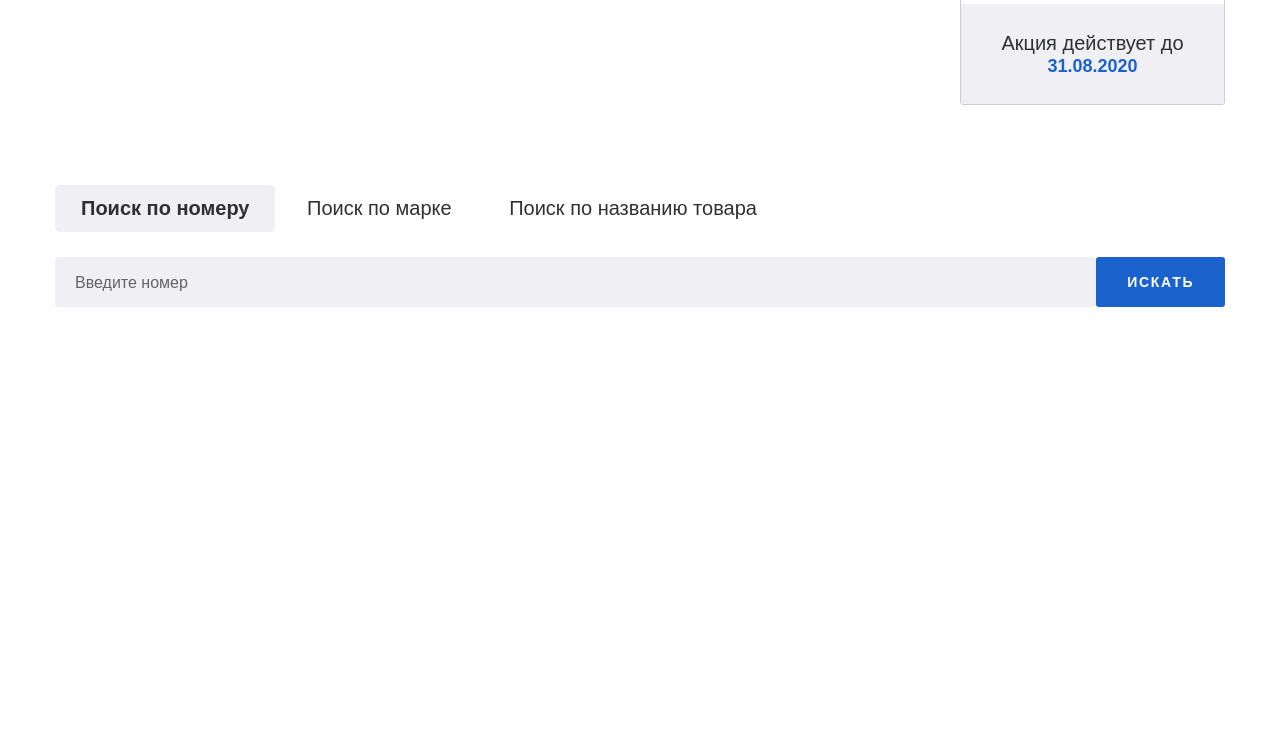
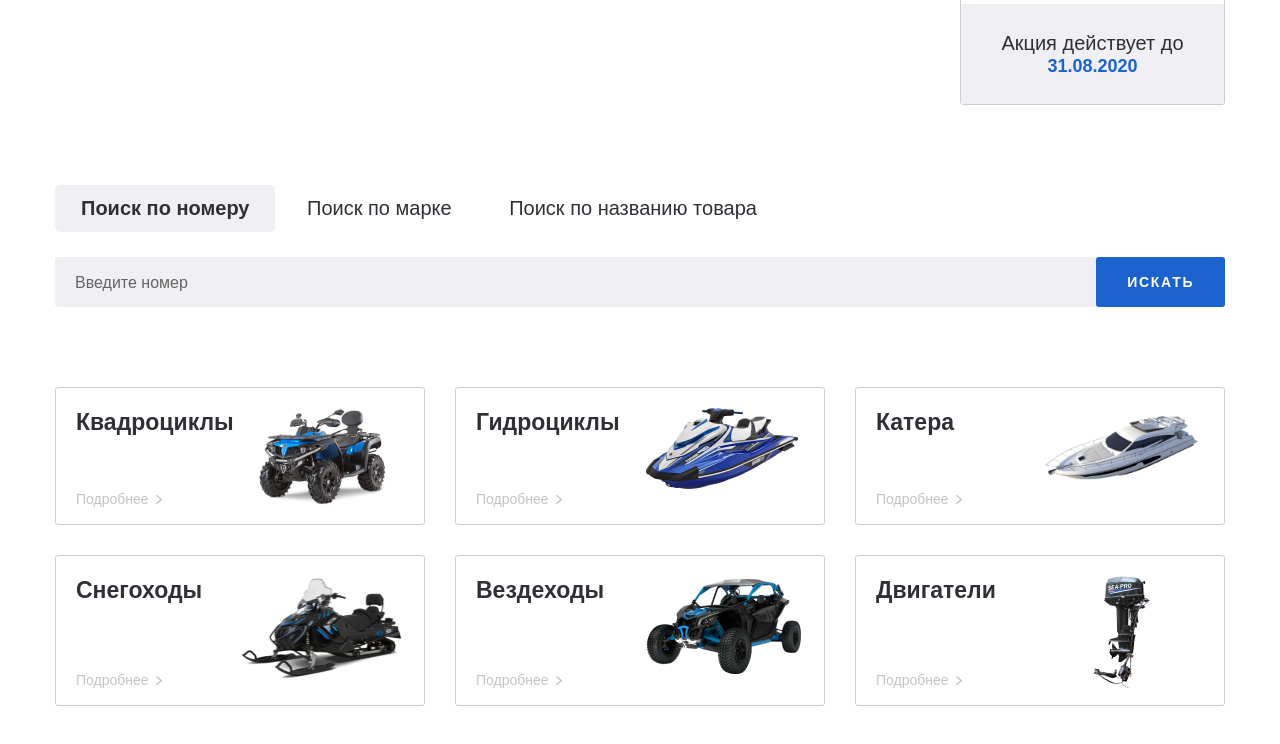
Before and after one commit to Evgeny-Laznevoy/StoreMoto, a website: page app/index.html in a window 1280 px wide. Shown: the part 728-1472 px from the top of the page. Before the commit the page ends 1115 px from the top, so only its background shows below. Drawn offline with nearby package versions, Linux system fonts and the light colour scheme.

Commit message:
layoyt section categories

```diff
--- a/app/index.html
+++ b/app/index.html
@@ -163,7 +163,7 @@
     </div>
   </section>
 
-  <section class="search page-section">
+  <div class="search page-section">
     <div class="container">
       <div class="search__inner">
         <div class="search__tabs">
@@ -193,6 +193,79 @@
         </div>
       </div>
     </div>
+  </div>
+
+  <section class="categories page-section">
+    <div class="container">
+      <div class="categories__inner">
+        <a class="categories__item" href="#">
+          <div class="categories__item-info">
+            <h4 class="categories__item-title">Квадроциклы</h4>
+            <p class="categories__item-text">
+              Подробнее
+            </p>
+          </div>
+          <div class="categories__item-img">
+            <img src="./img/content/categoties-1.png" alt="">
+          </div>
+        </a>
+        <a class="categories__item" href="#">
+          <div class="categories__item-info">
+            <h4 class="categories__item-title">Гидроциклы</h4>
+            <p class="categories__item-text">
+              Подробнее
+            </p>
+          </div>
+          <div class="categories__item-img">
+            <img src="./img/content/categoties-2.png" alt="">
+          </div>
+        </a>
+        <a class="categories__item" href="#">
+          <div class="categories__item-info">
+            <h4 class="categories__item-title">Катера</h4>
+            <p class="categories__item-text">
+              Подробнее
+            </p>
+          </div>
+          <div class="categories__item-img">
+            <img src="./img/content/categoties-3.png" alt="">
+          </div>
+        </a>
+        <a class="categories__item" href="#">
+          <div class="categories__item-info">
+            <h4 class="categories__item-title">Снегоходы</h4>
+            <p class="categories__item-text">
+              Подробнее
+            </p>
+          </div>
+          <div class="categories__item-img">
+            <img src="./img/content/categoties-4.png" alt="">
+          </div>
+        </a>
+        <a class="categories__item" href="#">
+          <div class="categories__item-info">
+            <h4 class="categories__item-title">Вездеходы</h4>
+            <p class="categories__item-text">
+              Подробнее
+            </p>
+          </div>
+          <div class="categories__item-img">
+            <img src="./img/content/categoties-5.png" alt="">
+          </div>
+        </a>
+        <a class="categories__item" href="#">
+          <div class="categories__item-info">
+            <h4 class="categories__item-title">Двигатели</h4>
+            <p class="categories__item-text">
+              Подробнее
+            </p>
+          </div>
+          <div class="categories__item-img">
+            <img src="./img/content/categoties-6.png" alt="">
+          </div>
+        </a>
+      </div>
+    </div>
   </section>
 
   <script src="https://ajax.googleapis.com/ajax/libs/jquery/3.4.1/jquery.min.js"></script>
--- a/app/scss/style.scss
+++ b/app/scss/style.scss
@@ -327,4 +327,67 @@
   }
 }
 
+.categories {
+  &__inner {
+    display: flex;
+    justify-content: space-between;
+    flex-wrap: wrap;
+  }
+
+  &__item {
+    display: flex;
+    margin-bottom: 30px;
+    border: 1px solid #cdcdcd;
+    border-radius: 3px;
+    width: 370px;
+    padding: 20px 20px 16px;
+    justify-content: space-between;
+    transition: all .2s;
+
+    &-info {
+      width: 50%;
+      display: flex;
+      flex-direction: column;
+      justify-content: space-between;
+    }
+
+    &-img {
+      text-align: center;
+      width: 50%;
+
+      img {
+        max-width: 100%;
+      }
+    }
+
+    &-title {
+      font-size: 23px;
+      line-height: 28px;
+      @extend %sf-bold;
+      transition: all .2s;
+    }
+
+    &:hover .categories__item-title{
+      color:  #1c62cd;
+    }
+
+    &:hover {
+      box-shadow: 3px 3px 20px rgba(50, 50, 50, 0.25);
+    }
+
+    &-text {
+      @extend %sf-regular;
+      font-size: 14px;
+      line-height: 17px;
+      color: #c4c4c4;
+      position: relative;
+
+      &::after {
+        content: url('../img/arrow-link.svg');
+        padding-left: 3px;
+      }
+    }
+  }
+}
+
 @import "media";
```
Also changed, not shown: app/css/style.min.css, app/img/arrow-link.svg (added), app/img/content/categoties-1.png (added), app/img/content/categoties-2.png (added), app/img/content/categoties-3.png (added), app/img/content/categoties-4.png (added), app/img/content/categoties-5.png (added), app/img/content/categoties-6.png (added).
